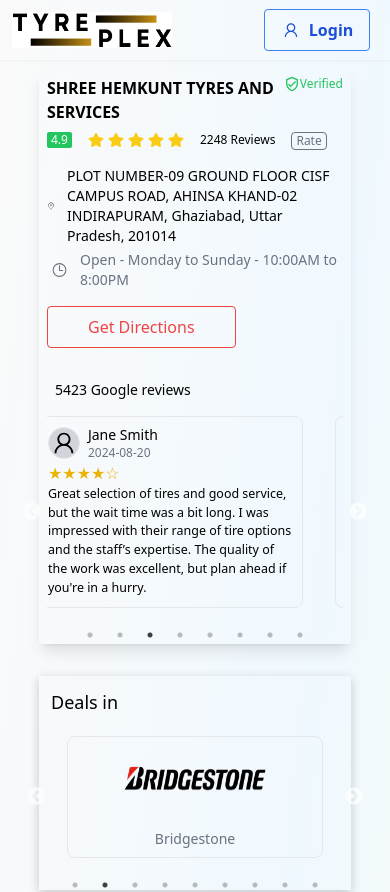
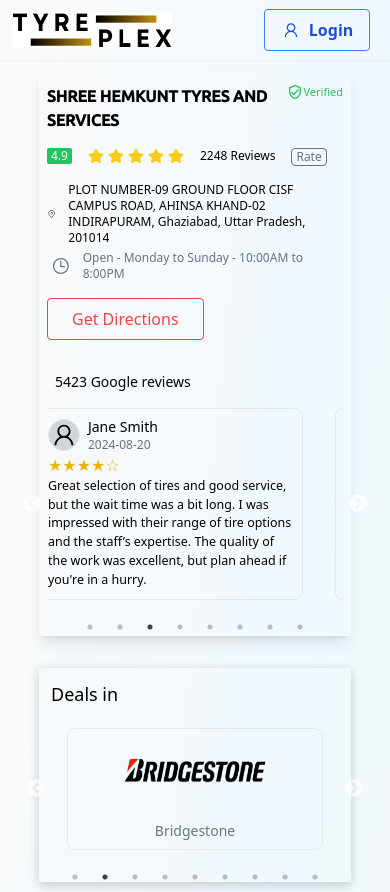
Before and after one commit to Hrithik-0210/Tyre-plex, a React (Vite) app: page / in a window 390 px wide. Shown: the top 892 px of the page. Built offline with nearby package versions, Linux system fonts and the light colour scheme.

Commit message:
make some design changes in shopdetails component

```diff
--- a/src/components/Footer.jsx
+++ b/src/components/Footer.jsx
@@ -19,7 +19,7 @@ const Footer = () => {
           </div>
         </div>
         <div className="footer-links my-4 flex justify-center ">
-          <ul className="grid grid-cols-2 text-xs gap-3 lg:text-sm xl:grid-cols-3">
+          <ul className="grid grid-cols-2 text-xs gap-3 lg:text-sm xl:grid-cols-2">
             <li className="hover:text-blue-600">
               <a href="">Who We Are</a>
             </li>
--- a/src/components/ShopDetails.jsx
+++ b/src/components/ShopDetails.jsx
@@ -10,14 +10,14 @@ const ShopDetails = () => {
   return (
     <div className="shop-Info-container p-2 shadow-lg  mt-2 ">
       <div className="top-box flex flex-col md:flex-row w-full  justify-between ">
-        <div className="leftBox-shop-Details-container md:w-[60%]">
+        <div className="leftBox-shop-Details-container lg:w-[60%]">
           <div className="shop-name flex gap-2">
-            <h2 className="text-base font-semibold lg:text-base">
+            <h2 className="text-base font-semibold lg:text-base xl:text-lg font-ubuntu my-2">
               SHREE HEMKUNT TYRES AND SERVICES
             </h2>
-            <span className="text-green-500 flex">
+            <span className="text-green-500 flex my-2">
               <MdOutlineVerifiedUser />
-              <p className="text-xs ">Verified</p>
+              <p className="text-[11px] ">Verified</p>
             </span>
           </div>
           <div className="shop-rating-container my-2 flex gap-4">
@@ -39,20 +39,20 @@ const ShopDetails = () => {
           <div className="shop-address-container my-4">
             <div className="address-details flex items-center justify-start gap-3">
               <CiLocationOn className="w-6 h-6" />
-              <p className="text-sm">
+              <p className=" text-xs  md:text-sm ">
                 PLOT NUMBER-09 GROUND FLOOR CISF CAMPUS ROAD, AHINSA KHAND-02
                 INDIRAPURAM, Ghaziabad, Uttar Pradesh, 201014
               </p>
             </div>
             <div className="timing-details flex items-center justify-start gap-3 text-gray-500 my-1">
               <IoTimeOutline className="w-5 h-5 ml-1" />
-              <p className="text-sm ">
+              <p className="text-xs md:text-sm ">
                 Open - Monday to Sunday - 10:00AM to 8:00PM
               </p>
             </div>
           </div>
           <div className="directin-button my-4">
-            <button className=" flex justify-center items-center gap-2 bg-transparent hover:bg-red-500 text-red-500 font-medium hover:text-white py-2 px-10 border border-red-500 hover:border-transparent rounded transition ease-in-out delay-150  duration-100">
+            <button className=" flex justify-center items-center gap-2 bg-transparent hover:bg-red-500 text-red-500 font-medium hover:text-white py-2 px-6 lg:px-10 border border-red-500 hover:border-transparent rounded transition ease-in-out delay-150  duration-100">
               <span>Get Directions</span>
             </button>
           </div>
```
